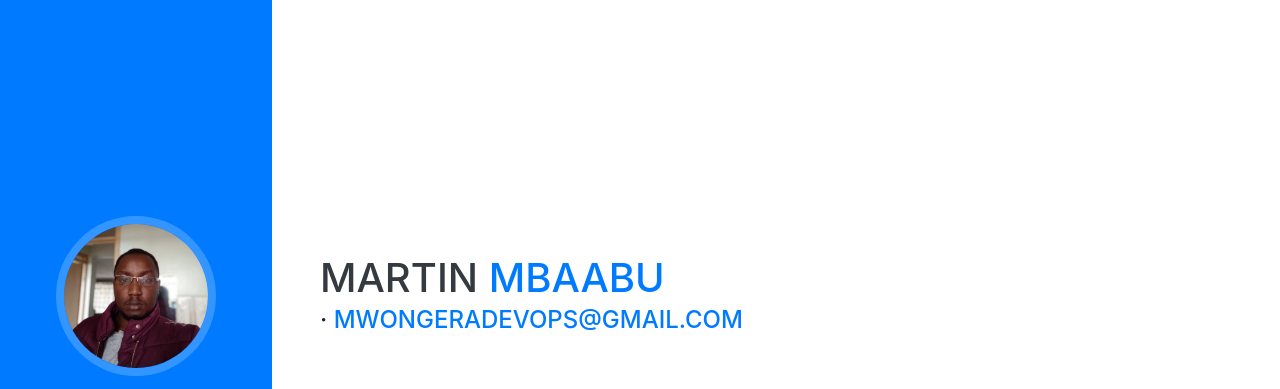
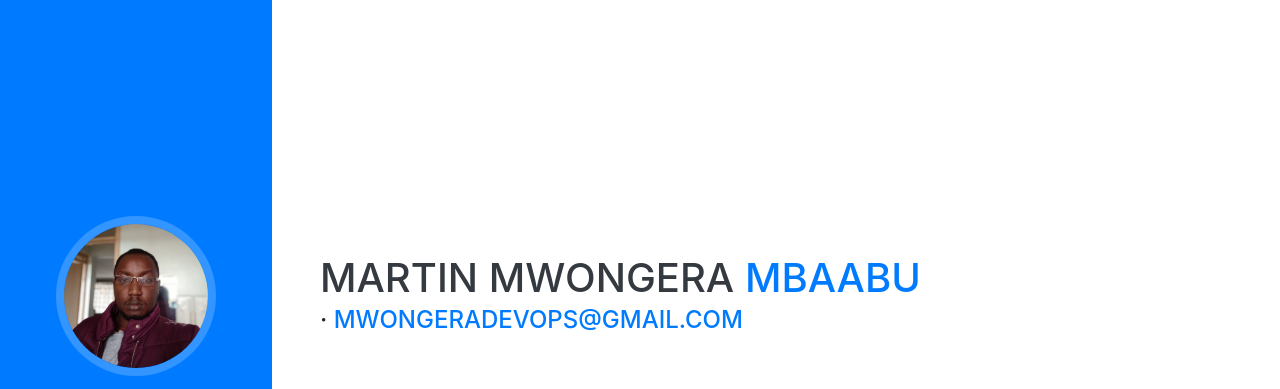
Before and after one commit to babu-appDev/babu-appDev.github.io, a website with bundled scripts: page index.html in a window 1280 px wide. Shown: the top 389 px of the page. Built offline with nearby package versions, Linux system fonts and the light colour scheme; a web font is replaced by a local one.

Commit message:
Update index.html

```diff
--- a/index.html
+++ b/index.html
@@ -63,7 +63,7 @@
 
     <section class="resume-section p-3 p-lg-5 d-flex align-items-center" id="about">
       <div class="w-100">
-        <h1 class="mb-0">Martin
+        <h1 class="mb-0">Martin Mwongera
           <span class="text-primary">Mbaabu</span>
         </h1>
         <div class="subheading mb-5">·
```
